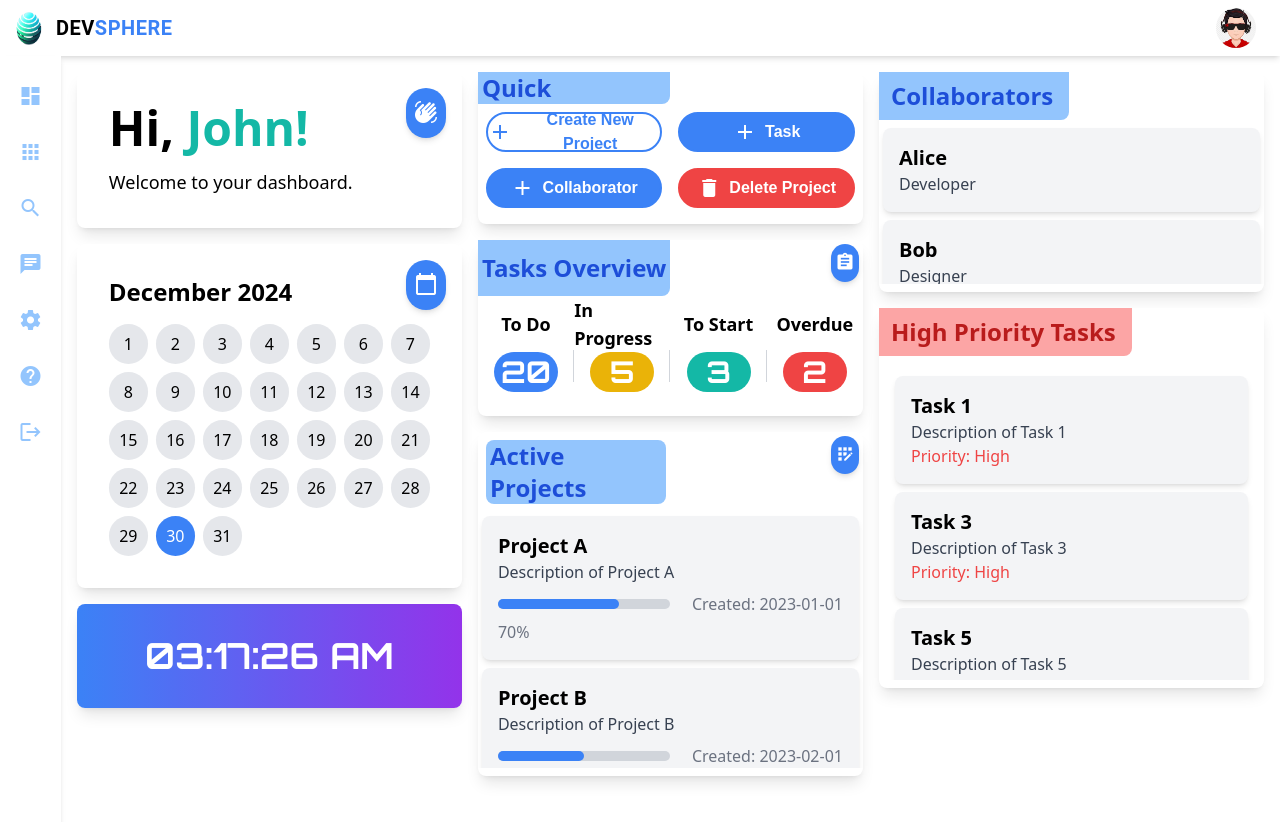
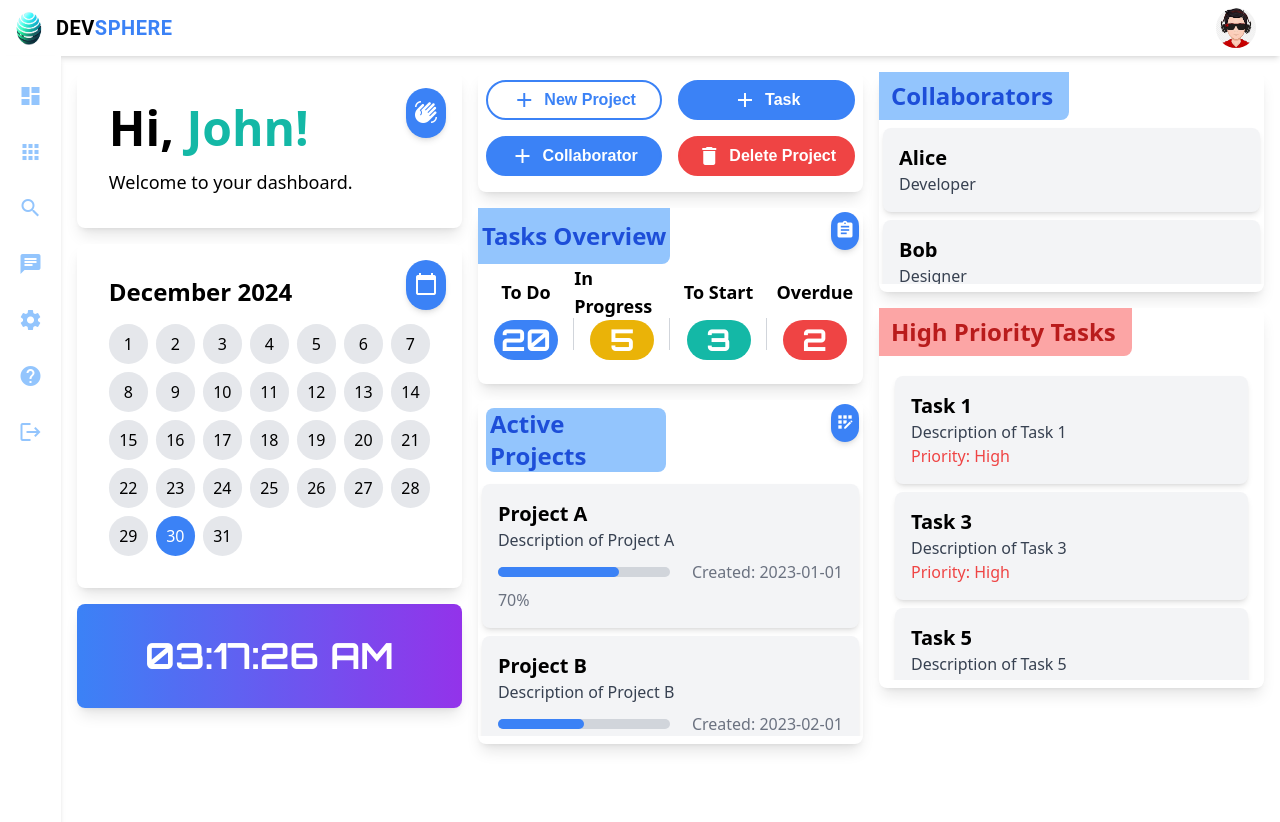
Before and after one commit to SenalAriyaratne/devsphere, a React (Create React App) app in the folder Endeavor.ReactUi/react-ui/: page /dashboard in a window 1280 px wide. Both pictures are taken after a click on the button "Sign in". Shown: the top 822 px of the page. Built offline with nearby package versions, Linux system fonts and the light colour scheme.

Commit message:
add new card to create and funcin dashboard

```diff
--- a/Endeavor.ReactUi/react-ui/src/components/AddTaskAndProjectCard.js
+++ b/Endeavor.ReactUi/react-ui/src/components/AddTaskAndProjectCard.js
@@ -4,14 +4,11 @@ const AddTaskAndProjectCard = () => {
     return (
         <div className="bg-white pb-2 rounded-lg shadow-lg w-full relative">
             <div className="grid grid-cols-4 grid-rows-1 ">
-                <div className="col-span-2 row-span-1 flex items-center  bg-blue-300  rounded-br-lg">
-                    <h2 className="text-2xl font-bold ml-1 text-blue-700">Quick</h2>
-                </div>
-                <div></div>
+
                 <div className="col-span-2 row-span-1 flex items-center justify-center p-2">
                     <button className="bg-transparent text-blue-500 border-2 border-blue-500 rounded-full h-10 w-full flex items-center justify-center space-x-2 transition duration-300 ease-in-out hover:bg-blue-500 hover:text-white" style={{ fontFamily: 'sans-serif', fontWeight: 'bold' }}>
                         <span className="material-icons">add</span>
-                        <span>Create New Project</span>
+                        <span>New Project</span>
                     </button>
                 </div>
                 <div className="col-span-2 row-span-1 flex items-center justify-center p-2">
```
